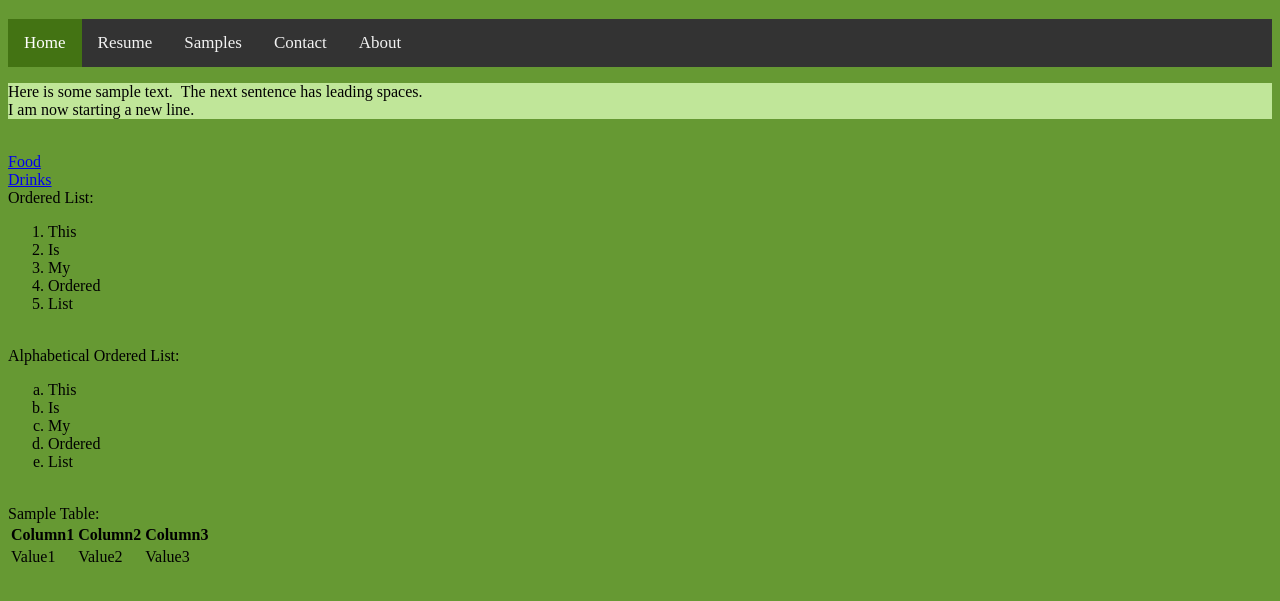
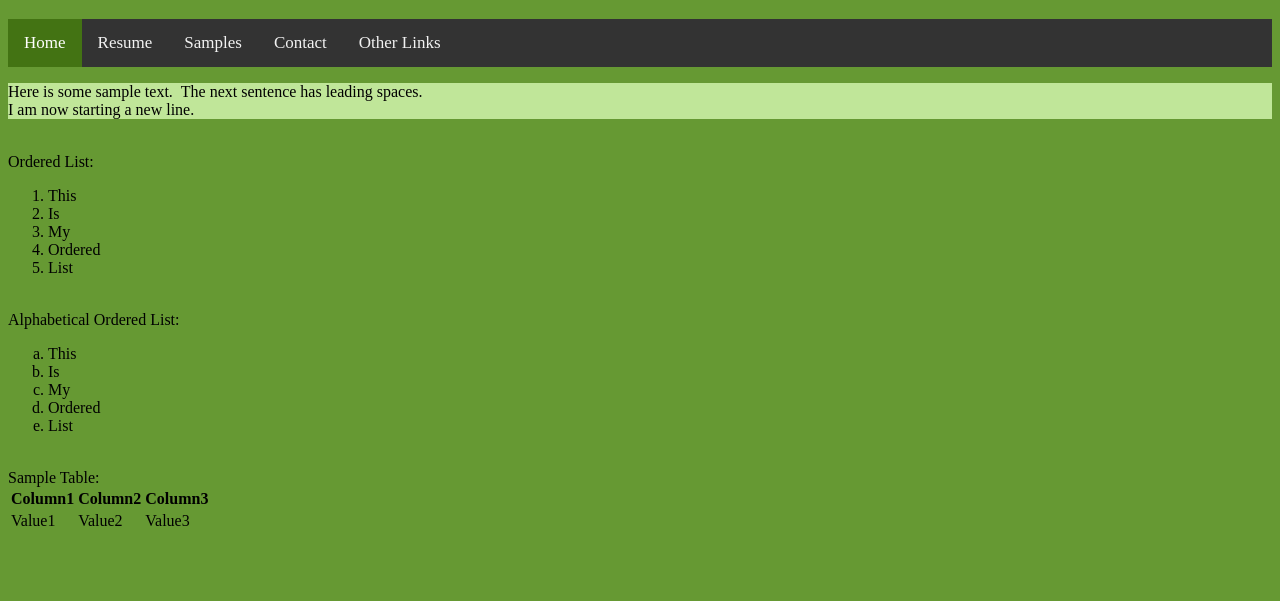
Before and after one commit to namberjo/namberjo.github.io, a plain HTML site: page index.html in a window 1280 px wide. Shown: the part 61-662 px from the top of the page. Drawn offline with Linux system fonts and the light colour scheme.

Commit message:
Update index.html

```diff
--- a/index.html
+++ b/index.html
@@ -10,16 +10,12 @@
     <a href="food.html">Resume</a>
     <a href="#samples">Samples</a>
     <a href="#contact">Contact</a>
-    <a href="drinks.html">About</a>
+    <a href="drinks.html">Other Links</a>
   </div>
   <div>
     <p><span>Here is some sample text.&nbsp;&nbsp;The next sentence has leading spaces.</span>
     </br>I am now starting a new line.</p>
   </div>
-</br>
-  <a href="food.html">Food</a>
-</br>
-  <a href="drinks.html">Drinks</a>
 
 
 </br>
```
